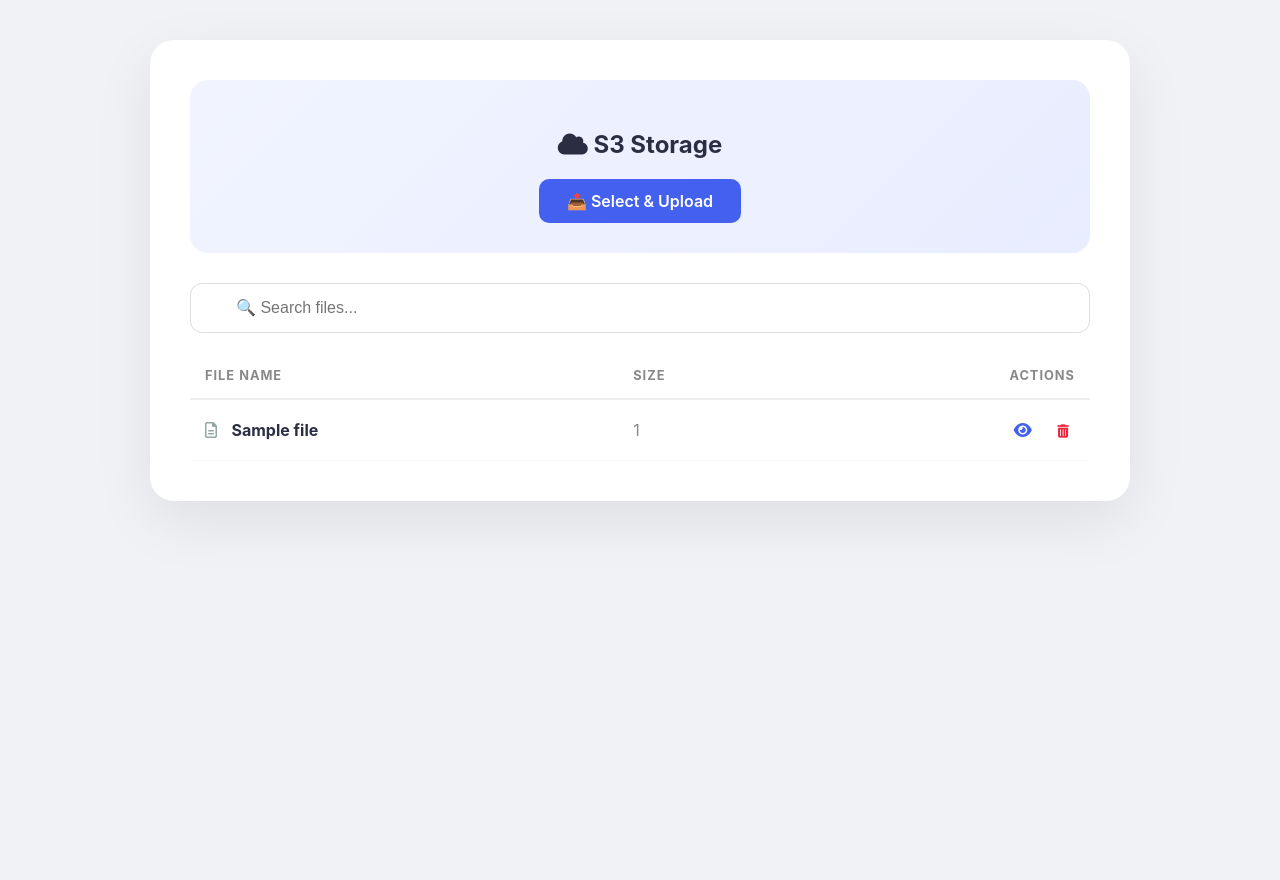
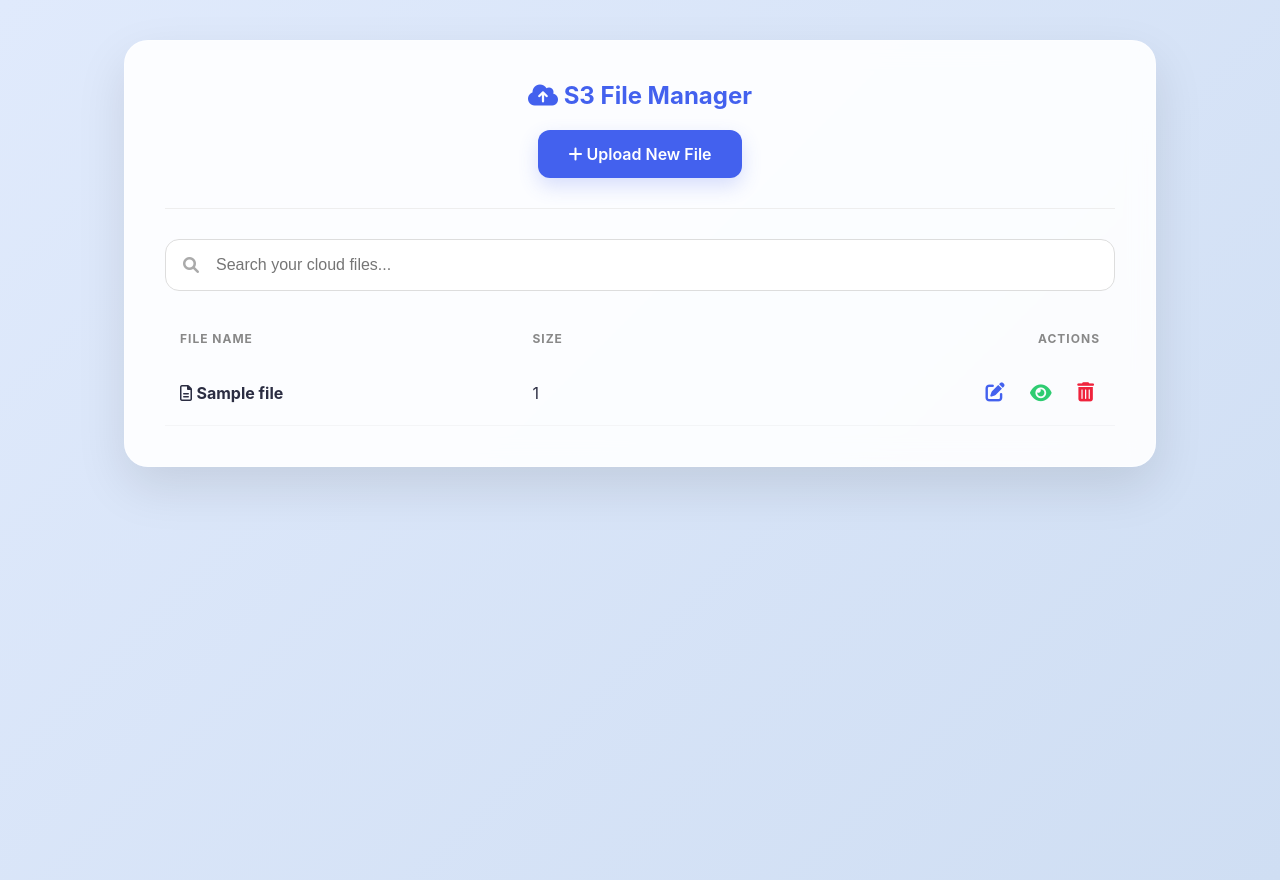
Before and after one commit to Shirshak14/Flask-File-Manager, a Flask app: template templates/index.html in a window 1280 px wide. Before the commit the page ends 510 px from the top, so only its background shows below. Run offline with Flask 3, Linux system fonts and the light colour scheme; the template is opened without the code that fills it: most values are stand-ins (such as "Sample title", 1, 10 or a date in 2020).

Commit message:
Added File Rename functionality and Glassmorphism UI updates

```diff
--- a/app.py
+++ b/app.py
@@ -106,5 +106,30 @@ def delete_file(filename):
 
     return redirect(url_for('index'))
 
+@app.route('/rename', methods=['POST'])
+def rename_file():
+    old_name = request.form.get('old_name')
+    new_name = request.form.get('new_name')
+
+    # 1. Basic validation
+    if not old_name or not new_name:
+        return redirect(url_for('index'))
+
+    # 2. Safety: Keep the original file extension if user forgot it
+    ext = os.path.splitext(old_name)[1]
+    if not new_name.lower().endswith(ext.lower()):
+        new_name += ext
+
+    try:
+        # 3. S3 'Rename' is actually: Copy to New Name -> Delete Old Name
+        copy_source = {'Bucket': BUCKET_NAME, 'Key': old_name}
+        s3.copy_object(Bucket=BUCKET_NAME, CopySource=copy_source, Key=new_name)
+        s3.delete_object(Bucket=BUCKET_NAME, Key=old_name)
+        print(f"✅ Successfully renamed {old_name} to {new_name}")
+    except Exception as e:
+        print(f"❌ AWS Rename Error: {e}")
+
+    return redirect(url_for('index'))
+
 if __name__ == '__main__':
     app.run(debug=True)
--- a/static/css/style.css
+++ b/static/css/style.css
@@ -1,123 +1,93 @@
 :root {
     --primary: #4361ee;
     --danger: #ef233c;
-    --bg: #f0f2f5;
-    --text: #2b2d42;
+    --text-main: #2b2d42;
+    --glass: rgba(255, 255, 255, 0.9);
 }
 
 body {
-    font-family: 'Inter', -apple-system, sans-serif;
-    background-color: var(--bg);
-    color: var(--text);
+    font-family: 'Inter', sans-serif;
+    background: linear-gradient(135deg, #e0eafc 0%, #cfdef3 100%);
+    min-height: 100vh;
     margin: 0;
-    padding: 40px;
+    padding: 40px 20px;
+    color: var(--text-main);
 }
 
 .container {
-    max-width: 900px;
+    max-width: 950px;
     margin: auto;
-    background: white;
+    background: var(--glass);
+    backdrop-filter: blur(12px);
     padding: 40px;
     border-radius: 24px;
-    box-shadow: 0 20px 60px rgba(0,0,0,0.08);
+    box-shadow: 0 20px 50px rgba(0,0,0,0.1);
+    border: 1px solid rgba(255, 255, 255, 0.4);
 }
 
-.search-container {
-    margin-bottom: 20px;
-    position: relative;
-}
-
-#searchInput {
-    width: 100%;
-    padding: 15px 20px;
-    border-radius: 12px;
-    border: 1px solid #ddd;
-    font-size: 1rem;
-    box-sizing: border-box;
-    outline: none;
-    transition: 0.3s;
-}
-
-#searchInput:focus { border-color: var(--primary); box-shadow: 0 0 0 4px rgba(67, 97, 238, 0.1); }
-
 .upload-section {
-    background: linear-gradient(135deg, #f1f4ff 0%, #e8edff 100%);
-    padding: 30px;
-    border-radius: 18px;
+    text-align: center;
+    padding-bottom: 30px;
+    border-bottom: 1px solid #eee;
     margin-bottom: 30px;
-    text-align: center;
 }
 
 .upload-btn {
     background: var(--primary);
     color: white;
-    padding: 12px 28px;
-    border-radius: 10px;
+    padding: 14px 30px;
+    border-radius: 12px;
     cursor: pointer;
     display: inline-block;
     font-weight: 600;
-    transition: 0.2s;
+    transition: 0.3s;
+    box-shadow: 0 8px 20px rgba(67, 97, 238, 0.2);
 }
 
+.upload-btn:hover { transform: translateY(-3px); box-shadow: 0 12px 25px rgba(67, 97, 238, 0.3); }
+
+/* Modern Table */
 table { width: 100%; border-collapse: collapse; }
-th { text-align: left; padding: 15px; border-bottom: 2px solid #eee; color: #888; font-size: 0.8rem; letter-spacing: 1px; }
-td { padding: 20px 15px; border-bottom: 1px solid #f8f9fa; }
+th { text-align: left; padding: 15px; font-size: 0.75rem; color: #888; text-transform: uppercase; letter-spacing: 1px; }
+td { padding: 20px 15px; border-bottom: 1px solid rgba(0,0,0,0.03); }
 
-.file-row:hover { background-color: #fcfcff; }
-.btn-view { color: var(--primary); text-decoration: none; font-weight: 600; margin-right: 15px; }
-.btn-delete { color: var(--danger); background: none; border: none; cursor: pointer; font-weight: 600; }
-/* Search Icon positioning */
-.search-container i {
-    position: absolute;
-    left: 15px;
-    top: 18px;
-    color: #aaa;
-}
-#searchInput { padding-left: 45px; }
+.file-row:hover { background: rgba(67, 97, 238, 0.03); }
 
-/* Icon Colors */
-.fa-file-pdf { color: #e74c3c; margin-right: 10px; }
-.fa-file-image { color: #3498db; margin-right: 10px; }
-.fa-file-video { color: #2ecc71; margin-right: 10px; }
-.fa-file-lines { color: #95a5a6; margin-right: 10px; }
-
-/* Toast Notification Styling */
-.toast {
-    visibility: hidden;
-    min-width: 250px;
-    background-color: #333;
-    color: #fff;
-    text-align: center;
-    border-radius: 8px;
-    padding: 16px;
-    position: fixed;
-    z-index: 1;
-    left: 50%;
-    bottom: 30px;
-    transform: translateX(-50%);
-    font-size: 14px;
-    box-shadow: 0 4px 12px rgba(0,0,0,0.2);
+/* Action Icons Styling */
+.action-icon {
+    background: none;
+    border: none;
+    font-size: 1.2rem;
+    margin-left: 15px;
+    cursor: pointer;
+    transition: transform 0.2s, color 0.2s;
+    display: inline-block;
+    vertical-align: middle;
 }
 
-.toast.show {
-    visibility: visible;
-    animation: fadein 0.5s, fadeout 0.5s 2.5s;
+/* Specific Colors */
+.rename-btn { color: #4361ee; } /* Blue */
+.view-btn { color: #2ecc71; }   /* Green */
+.delete-btn { color: #ef233c; } /* Red */
+
+/* Hover Effects */
+.action-icon:hover {
+    transform: scale(1.2);
+    filter: brightness(1.2);
 }
 
-@keyframes fadein { from {bottom: 0; opacity: 0;} to {bottom: 30px; opacity: 1;} }
-@keyframes fadeout { from {bottom: 30px; opacity: 1;} to {bottom: 0; opacity: 0;} }
-#uploadStatus {
-    font-weight: 600;
-    font-size: 0.9rem;
-    animation: fadeIn 0.3s ease-in;
+.rename-btn:hover { color: #3046bc; }
+.delete-btn:hover { color: #d90429; }
+
+/* Search Bar */
+.search-container { position: relative; margin-bottom: 25px; }
+.search-container i { position: absolute; left: 18px; top: 18px; color: #aaa; }
+#searchInput {
+    width: 100%;
+    padding: 16px 16px 16px 50px;
+    border-radius: 14px;
+    border: 1px solid #ddd;
+    font-size: 1rem;
+    box-sizing: border-box;
+    background: white;
 }
-
-@keyframes fadeIn {
-    from { opacity: 0; transform: translateY(-5px); }
-    to { opacity: 1; transform: translateY(0); }
-}
-
-/* Make the spinner spin! */
-.fa-spin {
-    margin-right: 8px;
-}
--- a/templates/index.html
+++ b/templates/index.html
@@ -2,7 +2,8 @@
 <html lang="en">
 <head>
     <meta charset="UTF-8">
-    <title>Cloud Manager Pro</title>
+    <meta name="viewport" content="width=device-width, initial-scale=1.0">
+    <title>Cloud Manager Pro | S3 Sync</title>
     <link rel="stylesheet" href="{{ url_for('static', filename='css/style.css') }}">
     <link rel="stylesheet" href="https://cdnjs.cloudflare.com/ajax/libs/font-awesome/6.0.0/css/all.min.css">
 </head>
@@ -10,18 +11,21 @@
 
 <div class="container">
     <div class="upload-section">
-        <h2><i class="fa-solid fa-cloud"></i> S3 Storage</h2>
+        <h2 style="margin-top: 0; color: #4361ee;"><i class="fa-solid fa-cloud-arrow-up"></i> S3 File Manager</h2>
         <form action="/upload" method="POST" enctype="multipart/form-data" id="mainUploadForm">
             <input type="file" name="file" id="fileInput" style="display: none;" onchange="handleUpload()">
-            <label for="fileInput" class="upload-btn">📤 Select & Upload</label>
+            <label for="fileInput" class="upload-btn">
+                <i class="fa-solid fa-plus"></i> Upload New File
+            </label>
         </form>
-        <div id="uploadStatus" style="display:none; margin-top:10px; color: #4361ee;">
-            <i class="fas fa-spinner fa-spin"></i> Uploading...
+        <div id="uploadStatus" style="display:none; margin-top:15px; color: #4361ee; font-weight: 600;">
+            <i class="fas fa-circle-notch fa-spin"></i> Syncing with AWS...
         </div>
     </div>
 
     <div class="search-container">
-        <input type="text" id="searchInput" placeholder="🔍 Search files..." onkeyup="filterFiles()">
+        <i class="fa-solid fa-magnifying-glass"></i>
+        <input type="text" id="searchInput" placeholder="Search your cloud files..." onkeyup="filterFiles()">
     </div>
 
     <table>
@@ -38,28 +42,50 @@
                 <td class="file-name">
                     <i class="fa-regular
                         {% if file.name.lower().endswith('.pdf') %}fa-file-pdf
-                        {% elif file.name.lower().endswith(('.jpg', '.png', '.jpeg')) %}fa-file-image
-                        {% elif file.name.lower().endswith(('.mp4', '.mov')) %}fa-file-video
+                        {% elif file.name.lower().endswith(('.jpg', '.png', '.jpeg', '.gif')) %}fa-file-image
+                        {% elif file.name.lower().endswith(('.mp4', '.mov', '.avi')) %}fa-file-video
                         {% else %}fa-file-lines{% endif %}
                     "></i>
                     <strong>{{ file.name }}</strong>
                 </td>
-                <td style="color: #888;">{{ file.size }}</td>
+                <td class="file-size">{{ file.size }}</td>
                 <td style="text-align: right;">
-                    <a href="{{ file.url }}" target="_blank" class="btn-view"><i class="fa-solid fa-eye"></i></a>
+                    <button onclick="openRename('{{ file.name }}')" class="action-icon rename-btn" title="Rename File">
+                        <i class="fa-solid fa-pen-to-square"></i>
+                    </button>
+
+                    <a href="{{ file.url }}" target="_blank" class="action-icon view-btn" title="View/Download">
+                        <i class="fa-solid fa-eye"></i>
+                    </a>
+
                     <form action="{{ url_for('delete_file', filename=file.name) }}" method="POST" style="display:inline;">
-                        <button type="submit" class="btn-delete" onclick="return confirm('Delete?')">
+                        <button type="submit" class="action-icon delete-btn" onclick="return confirm('Permanently delete this file?')">
                             <i class="fa-solid fa-trash-can"></i>
                         </button>
                     </form>
                 </td>
             </tr>
             {% endfor %}
+
+            {% if not files %}
+            <tr>
+                <td colspan="3" style="text-align: center; padding: 50px; color: #aaa;">
+                    <i class="fa-solid fa-box-open" style="font-size: 2.5rem; display: block; margin-bottom: 10px;"></i>
+                    Your bucket is empty.
+                </td>
+            </tr>
+            {% endif %}
         </tbody>
     </table>
 </div>
 
+<form id="renameForm" action="/rename" method="POST" style="display:none;">
+    <input type="hidden" name="old_name" id="oldNameInput">
+    <input type="hidden" name="new_name" id="newNameInput">
+</form>
+
 <script>
+// 1. LIVE SEARCH
 function filterFiles() {
     let input = document.getElementById('searchInput').value.toLowerCase();
     let rows = document.querySelectorAll('.file-row');
@@ -68,6 +94,8 @@ function filterFiles() {
         row.style.display = name.includes(input) ? "" : "none";
     });
 }
+
+// 2. UPLOAD SPINNER
 function handleUpload() {
     const input = document.getElementById('fileInput');
     if (input.files.length > 0) {
@@ -75,6 +103,23 @@ function handleUpload() {
         document.getElementById('mainUploadForm').submit();
     }
 }
+
+// 3. RENAME PROMPT
+function openRename(oldName) {
+    // Ask the user for the new name
+    let newName = prompt("Rename file to:", oldName);
+
+    // If they typed something and didn't hit cancel
+    if (newName && newName.trim() !== "" && newName !== oldName) {
+        document.getElementById('oldNameInput').value = oldName;
+        document.getElementById('newNameInput').value = newName.trim();
+        document.getElementById('renameForm').submit();
+    }
+}
 </script>
+<form id="renameForm" action="/rename" method="POST" style="display:none;">
+    <input type="hidden" name="old_name" id="oldNameInput">
+    <input type="hidden" name="new_name" id="newNameInput">
+</form>
 </body>
 </html>
```
